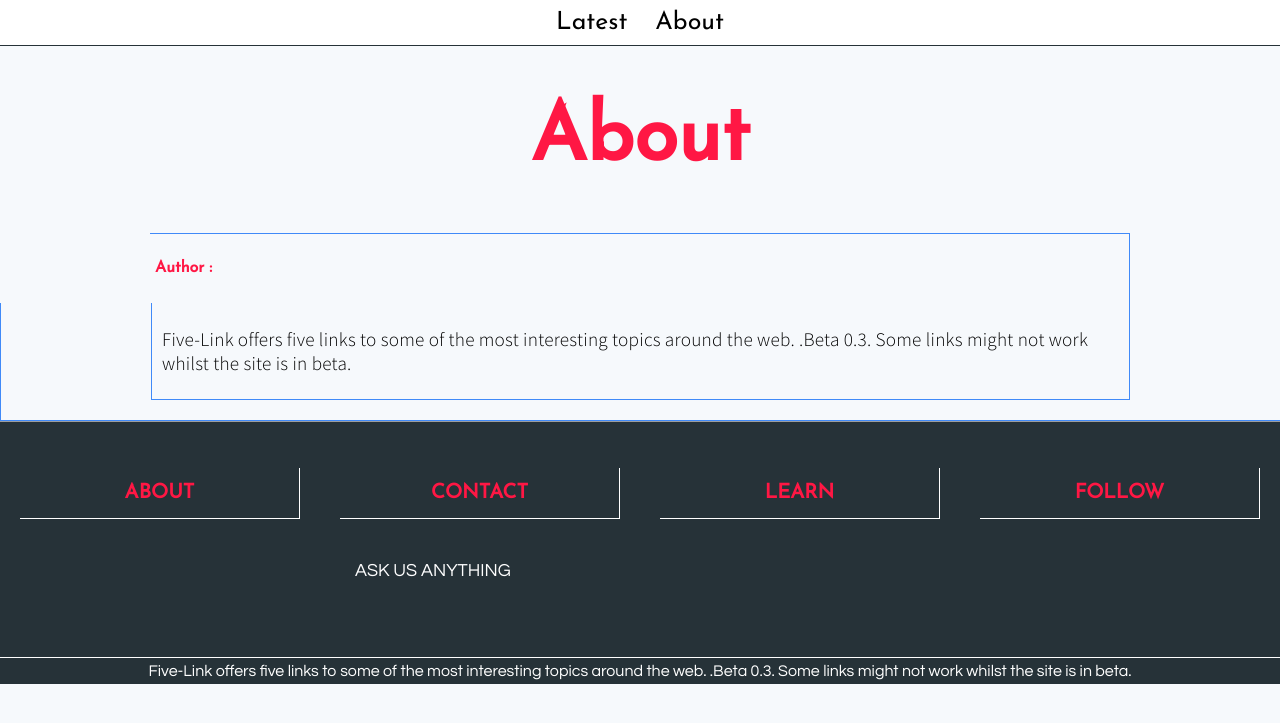
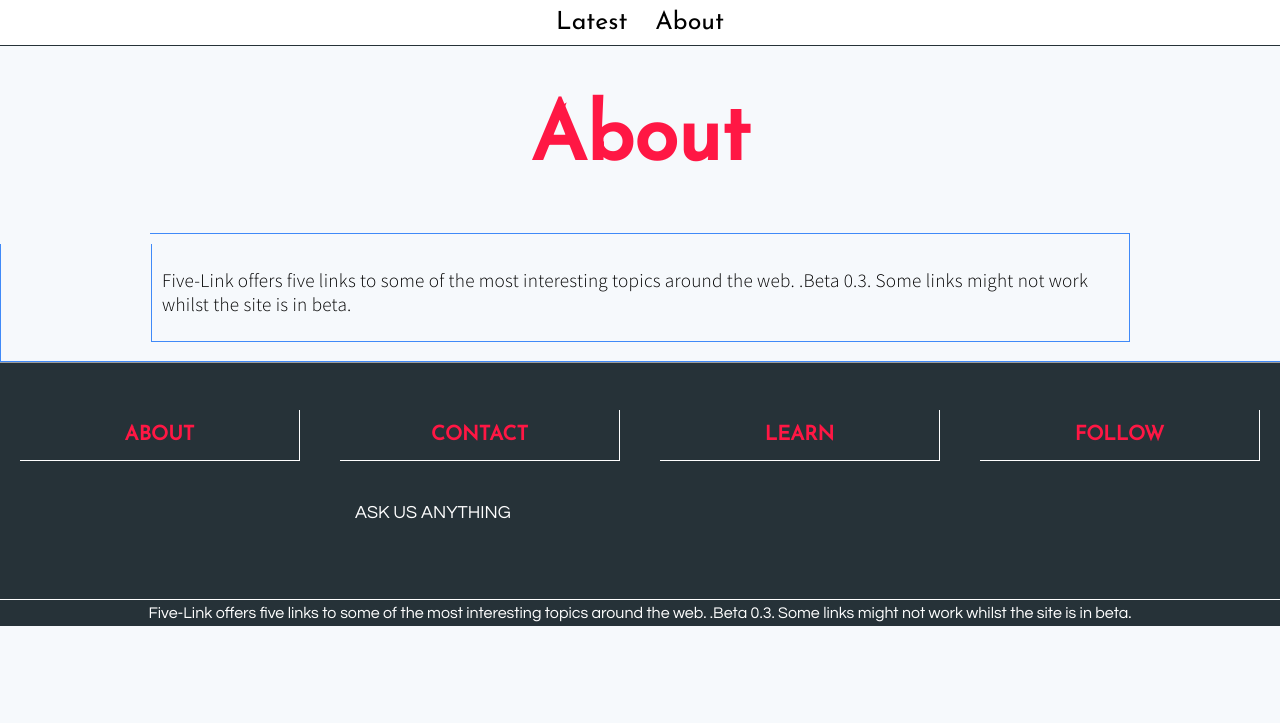
Before and after one commit to hub63501/my-links, a Jekyll site: the page built from about.md, in a window 1280 px wide. Shown: the top 723 px of the page. Built offline with Jekyll 4.4.1, drawn with Linux system fonts in a browser that asks for light colours.

Commit message:
very minor changes

```diff
--- a/_layouts/Display.html
+++ b/_layouts/Display.html
@@ -103,7 +103,7 @@
     <h1>{{page.title}}</h1>
     <h2>{{page.description}}</h2>
     <div class="sub-heading">
-      <h4>Author : {{ page.author }}</h4>
+
     </div>
   </div>
 </div>
```
